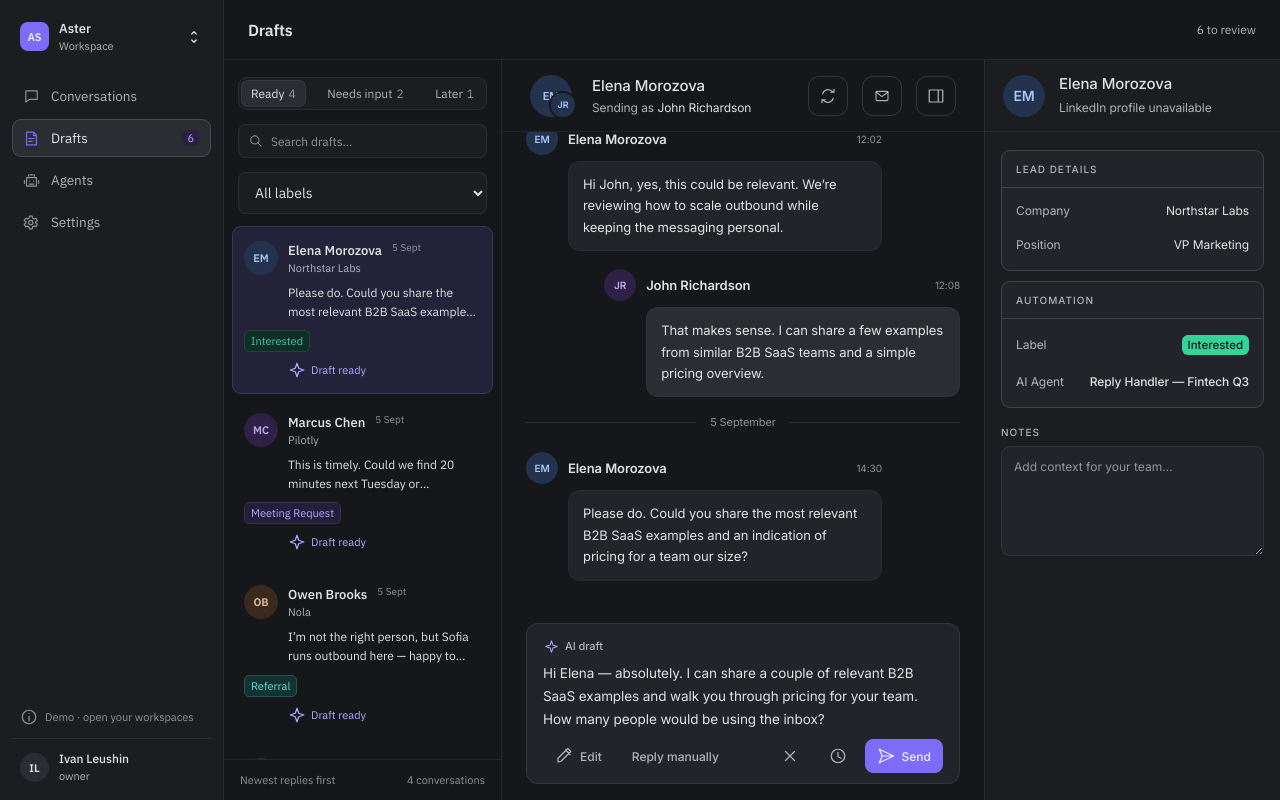
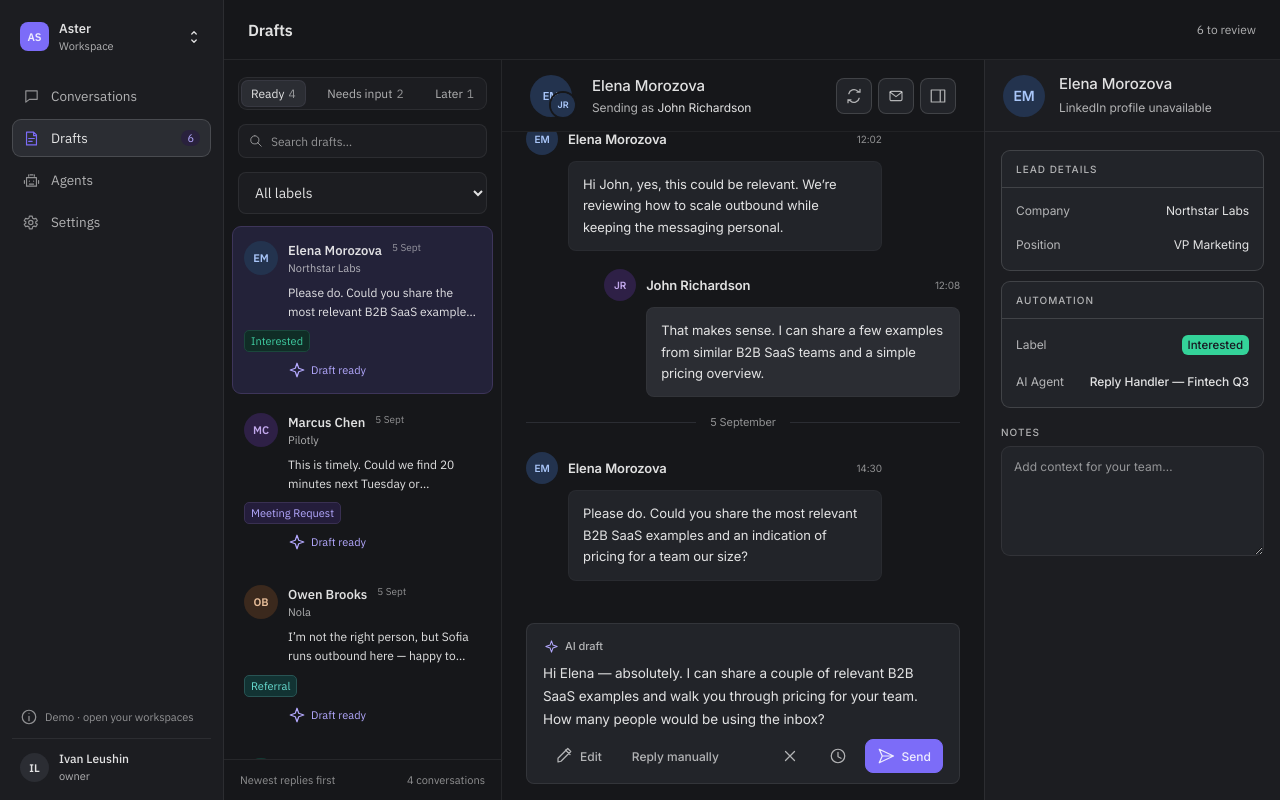
Before and after one commit to leushinprof-max/ai_inbox_agent, a Next.js app: page /demo/drafts in a window 1280 px wide. Built offline with nearby package versions, Linux system fonts and the light colour scheme.

Commit message:
Refine conversation surfaces and header buttons

```diff
--- a/src/features/conversations/conversations.css
+++ b/src/features/conversations/conversations.css
@@ -402,10 +402,23 @@
 .kimi-thread .thread-header > .icon-only:not(.thread-back),
 .kimi-thread .thread-header .thread-refresh,
 .kimi-thread .thread-header .read-button {
-  width: 40px;
-  height: 40px;
+  width: 36px;
+  height: 36px;
   border: 1px solid var(--line-strong);
-  border-radius: 11px;
+  border-radius: 8px;
+  background: var(--raised);
+}
+.kimi-thread .thread-header > .icon-only:not(.thread-back):hover,
+.kimi-thread .thread-header .thread-refresh:hover,
+.kimi-thread .thread-header .read-button:hover {
+  background: var(--hover);
+}
+@media (min-width: 681px) {
+  .kimi-thread .thread-header > .thread-refresh-control + .read-control,
+  .kimi-thread .thread-header > .read-control + .icon-only,
+  .kimi-thread .thread-header > .thread-refresh-control + .icon-only {
+    margin-left: -8px;
+  }
 }
 .kimi-thread .thread-scroll {
   padding: 24px;
@@ -503,7 +516,7 @@
   line-height: 1.65;
   background: var(--raised);
   border: 1px solid #ffffff08;
-  border-radius: 12px;
+  border-radius: 8px;
 }
 .kimi-thread .message.outbound .bubble {
   margin-left: auto;
@@ -523,7 +536,7 @@
 .kimi-thread .composer {
   background: var(--raised);
   border: 1px solid #ffffff14;
-  border-radius: 16px;
+  border-radius: 10px;
   padding: 16px;
 }
 .kimi-thread .composer-title {
@@ -787,7 +800,7 @@
 /* A single writing surface, with actions inside its lower edge. */
 .kimi-thread .composer-reply {
   padding: 14px 16px 10px;
-  border-radius: 12px;
+  border-radius: 8px;
   transition: border-color 150ms ease;
 }
 .kimi-thread .composer-reply:focus-within {
```
